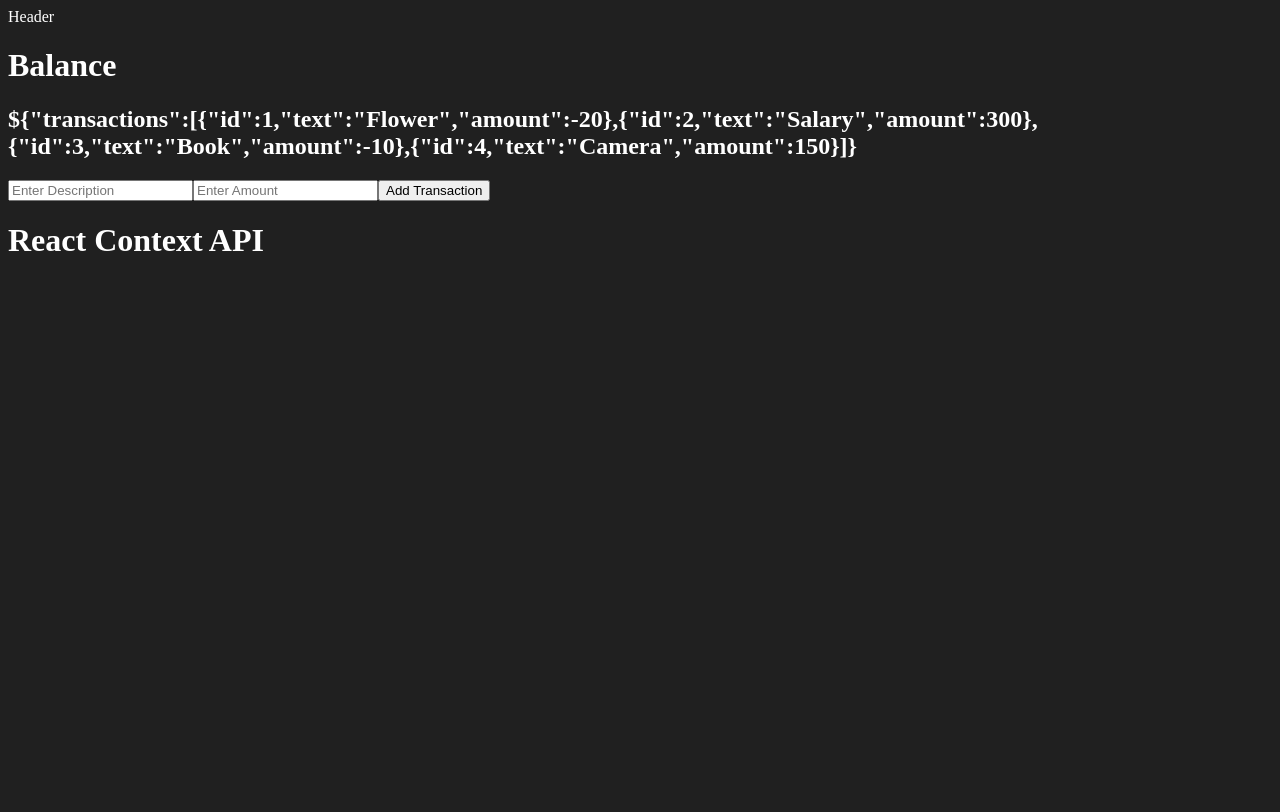
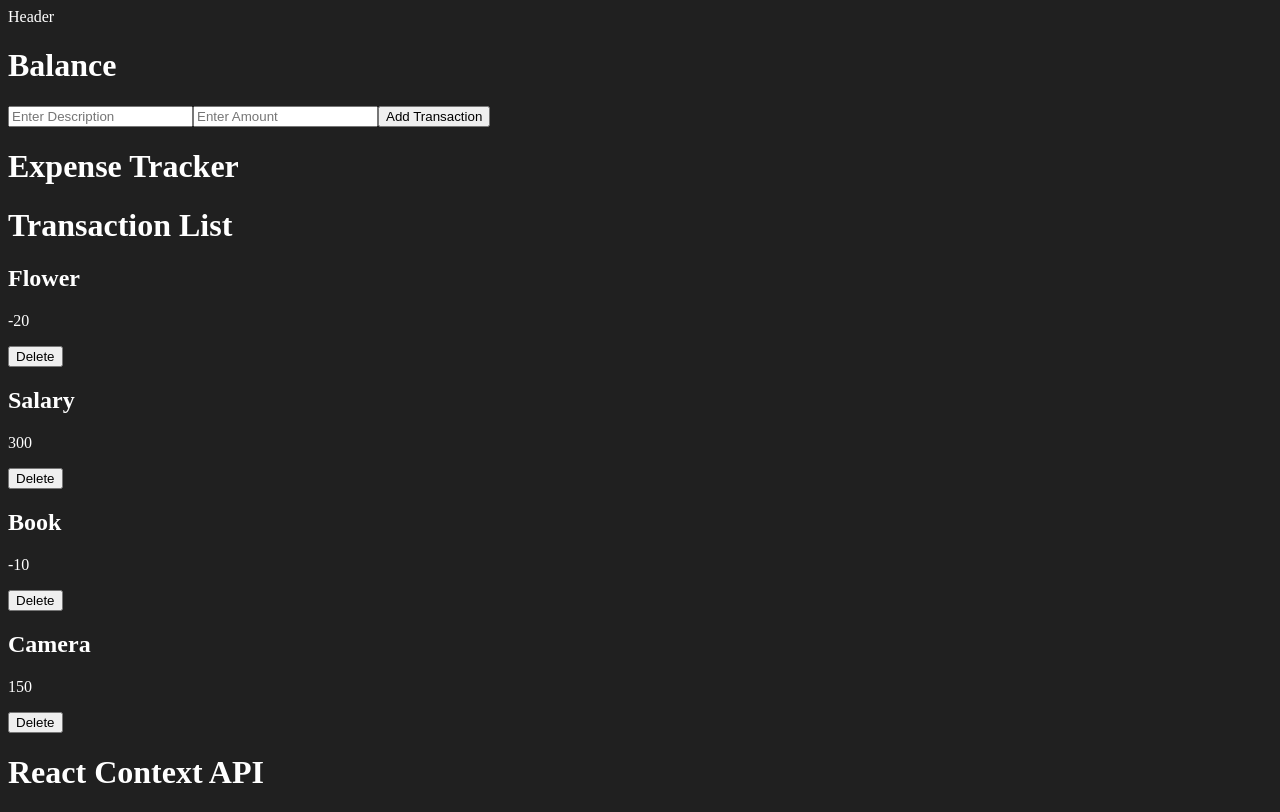
Before and after one commit to Kai-Al/Gastos-React, a React (Vite) app: page / in a window 1280 px wide. Built offline with nearby package versions, Linux system fonts and the light colour scheme.

Commit message:
Feat: Delete transaction.

```diff
--- a/src/App.jsx
+++ b/src/App.jsx
@@ -1,7 +1,8 @@
 import { GlobalProvider } from "./context/GlobalState";
 import Header from "./components/Header";
 import Balance from "./components/Balance";
-import TransactionForm from "./components/TransactionForm";
+import TransactionForm from "./components/Transactions/TransactionForm";
+import TransactionList from "./components/Transactions/TransactionList";
 
 function App() {
   return (
@@ -10,6 +11,8 @@ function App() {
         <Header />
         <Balance />
         <TransactionForm />
+        <h1>Expense Tracker</h1>
+        <TransactionList />
         <h1>React Context API</h1>
       </div>
     </GlobalProvider>
--- a/src/components/Balance.jsx
+++ b/src/components/Balance.jsx
@@ -3,11 +3,9 @@ import { useGlobalState } from "../context/GlobalState"
 function Balance() {
 
     const  transactions  = useGlobalState();
-
     return (
         <div>
             <h1>Balance</h1>
-            <h2>${JSON.stringify(transactions)}</h2>
         </div>
     )
 }
--- a/src/components/TransactionForm.jsx
+++ b/src/components/Transactions/TransactionForm.jsx
@@ -1,5 +1,5 @@
 import { useState } from "react";
-import { useGlobalState } from "../context/GlobalState";
+import { useGlobalState } from "../../context/GlobalState";
 
 function TransactionForm() {
   const [Description, setDescription] = useState();
@@ -10,7 +10,7 @@ function TransactionForm() {
     e.preventDefault();
     console.log(Description, Amount);
     const newTransaction = {
-        id: Math.floor(Math.random() * 100000000),
+        id: window.crypto.randomUUID(),
         text: Description,
         amount: +Amount,
     };
--- /dev/null
+++ b/src/components/Transactions/TransactionList.jsx
@@ -0,0 +1,26 @@
+import { useGlobalState } from "../../context/GlobalState";
+
+function TransactionList() {
+  const { transactions, deleteTransaction } = useGlobalState();
+
+  return (
+    <div>
+      <h1>Transaction List</h1>
+      {transactions.map((transaction) => (
+        <div key={transaction.id}>
+          <h2>{transaction.text}</h2>
+          <p>{transaction.amount}</p>
+          <button
+            onClick={() => {
+              deleteTransaction(transaction.id);
+            }}
+          >
+            Delete
+          </button>
+        </div>
+      ))}
+    </div>
+  );
+}
+
+export default TransactionList;
--- a/src/context/AppReducer.jsx
+++ b/src/context/AppReducer.jsx
@@ -8,6 +8,9 @@ export default (state, action) => {
     case "DELETE_TRANSACTION":
       return {
         ...state,
+        transactions: state.transactions.filter(
+          (transaction) => transaction.id !== action.payload
+        ),
       };
     default:
       return state;
--- a/src/context/GlobalState.jsx
+++ b/src/context/GlobalState.jsx
@@ -35,7 +35,11 @@ export const GlobalProvider = ({ children }) => {
 
   return (
     <Context.Provider
-      value={{ transactions: state.transactions, addTransaction }}
+      value={{
+        transactions: state.transactions,
+        addTransaction,
+        deleteTransaction,
+      }}
     >
       {children}
     </Context.Provider>
```
